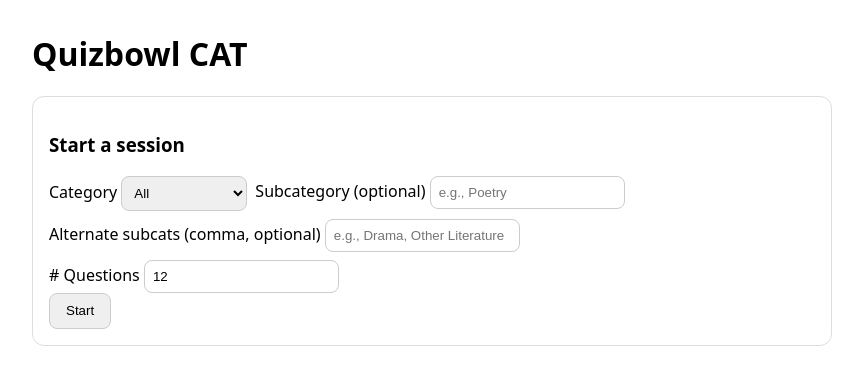
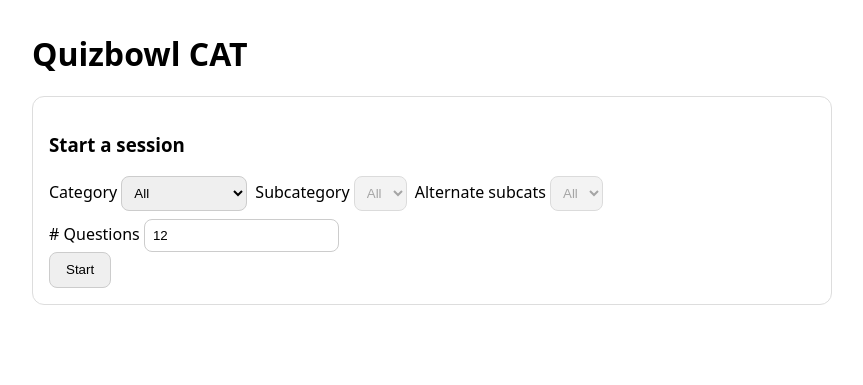
Before and after one commit to RVPhi5/qb-cat-site, a Flask app: page / in a window 1280 px wide. Shown: the top 385 px of the page, without its empty margins (208-1071 px from the left). Run offline with Flask 3, Linux system fonts and the light colour scheme.

Commit message:
added dropdowns for categories and subcategories

```diff
--- a/static/main.js
+++ b/static/main.js
@@ -13,6 +13,107 @@ const fbEl    = document.getElementById("feedback");
 const thetaEl = document.getElementById("theta");
 
 let answered = false;  // tracks if current question is already graded
+// Dependent dropdown options
+const CATEGORY_MAP = {
+  "Literature": {
+    sub: [
+      "All",
+      "American Literature", "British Literature", "Classical Literature",
+      "European Literature", "World Literature", "Other Literature"
+    ],
+    alt: [
+      "All",
+      "Drama", "Long Fiction", "Poetry", "Short Fiction", "Misc Literature"
+    ]
+  },
+  "History": {
+    sub: [
+      "All",
+      "American History", "Ancient History", "European History",
+      "World History", "Other History"
+    ],
+    alt: ["All"]        // no alternates shown in your sheet
+  },
+  "Science": {
+    sub: [
+      "All",
+      "Biology", "Chemistry", "Physics", "Other Science"
+    ],
+    alt: [
+      "All",
+      "Math", "Astronomy", "Computer Science", "Earth Science",
+      "Engineering", "Misc Science"
+    ]
+  },
+  "Fine Arts": {
+    sub: [
+      "All",
+      "Visual Fine Arts", "Auditory Fine Arts", "Other Fine Arts"
+    ],
+    alt: [
+      "All",
+      "Architecture", "Dance", "Film", "Jazz", "Musicals",
+      "Opera", "Photography", "Misc Arts"
+    ]
+  },
+  "Religion":      { sub: ["All"], alt: ["All"] },
+  "Mythology":     { sub: ["All"], alt: ["All"] },
+  "Philosophy":    { sub: ["All"], alt: ["All"] },
+  "Social Science": {
+    sub: ["All"],   // your sheet only shows alternates
+    alt: [
+      "All",
+      "Anthropology", "Economics", "Linguistics",
+      "Psychology", "Sociology", "Other Social Science"
+    ]
+  },
+  "Trash": {        // Pop culture
+    sub: [
+      "All",
+      "Movies", "Music", "Sports", "Television", "Video Games",
+      "Other Pop Culture"
+    ],
+    alt: ["All"]    // no alternates in your sheet
+  }
+};
+function fillSelect(selectEl, options) {
+  selectEl.innerHTML = "";
+  for (const label of options) {
+    const opt = document.createElement("option");
+    opt.textContent = label;
+    opt.value = label;
+    selectEl.appendChild(opt);
+  }
+  selectEl.value = "All";
+}
+const categoryEl = document.getElementById("category");
+const subEl      = document.getElementById("subcategory");
+const altsEl     = document.getElementById("alts");
+
+function refreshDependentSelects() {
+  const cat = categoryEl.value;
+  if (cat === "All") {
+    // disable & reset when Category = All
+    subEl.disabled = true;
+    altsEl.disabled = true;
+    fillSelect(subEl, ["All"]);
+    fillSelect(altsEl, ["All"]);
+    return;
+  }
+  // enable and populate from map
+  const cfg = CATEGORY_MAP[cat] || { sub: ["All"], alt: ["All"] };
+  subEl.disabled = false;
+  altsEl.disabled = false;
+  fillSelect(subEl, cfg.sub);
+  fillSelect(altsEl, cfg.alt);
+}
+
+// initial state
+refreshDependentSelects();
+
+// on change
+categoryEl.addEventListener("change", refreshDependentSelects);
+
 
 async function postJSON(url, body) {
   const r = await fetch(url, {
@@ -29,13 +130,16 @@ async function getJSON(url) {
 }
 
 startBtn.onclick = async () => {
-  const category = document.getElementById("category").value;
-  const sub      = document.getElementById("subcategory").value.trim() || null;
-  const altsTxt  = document.getElementById("alts").value.trim();
-  const alts     = altsTxt ? altsTxt.split(",").map(s => s.trim()).filter(Boolean) : null;
-  const rounds   = parseInt(document.getElementById("rounds").value || "12", 10);
+  const category = categoryEl.value; // "All" allowed
+  const subVal   = subEl.value;      // now a select
+  const altVal   = altsEl.value;     // now a select
 
-  // tell server to start a new session
+  const sub  = (subVal && subVal !== "All") ? subVal : null;
+  // backend used to accept a list; we'll still send an array if not "All"
+  const alts = (altVal && altVal !== "All") ? [altVal] : null;
+
+  const rounds = parseInt(document.getElementById("rounds").value || "12", 10);
+
   await postJSON("/api/start", {
     category,
     subcategory: sub,
@@ -128,6 +232,7 @@ async function loadNext() {
   answered = false;  // reset for this question
 }
 
+
 submitBtn.onclick = async () => {
   // allow empty submissions now
   const answer = ansEl.value;
--- a/templates/index.html
+++ b/templates/index.html
@@ -31,11 +31,15 @@
           <option>Trash</option>
         </select>
       </label>
-      <label>Subcategory (optional)
-        <input id="subcategory" placeholder="e.g., Poetry" />
+      <label>Subcategory
+        <select id="subcategory"disabled>
+        <option selected>All</option>
+        </select>
       </label>
-      <label>Alternate subcats (comma, optional)
-        <input id="alts" placeholder="e.g., Drama, Other Literature" />
+      <label>Alternate subcats
+        <select id="alts" disabled>
+        <option selected>All</option>
+        </select>
       </label>
       <label># Questions
         <input id="rounds" type="number" min="1" value="12" />
```
